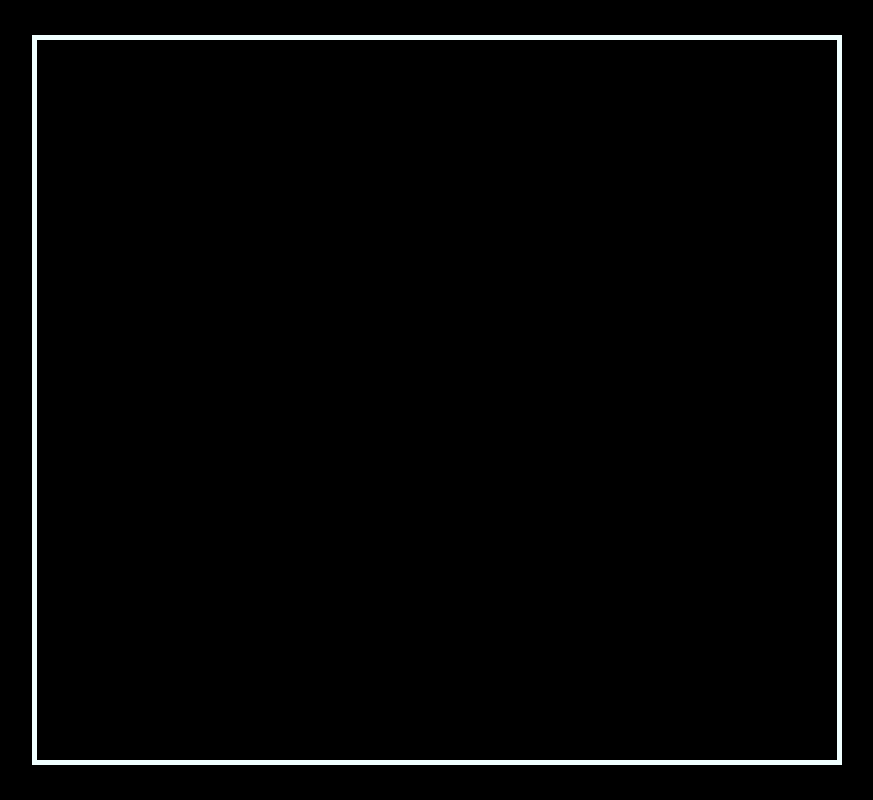
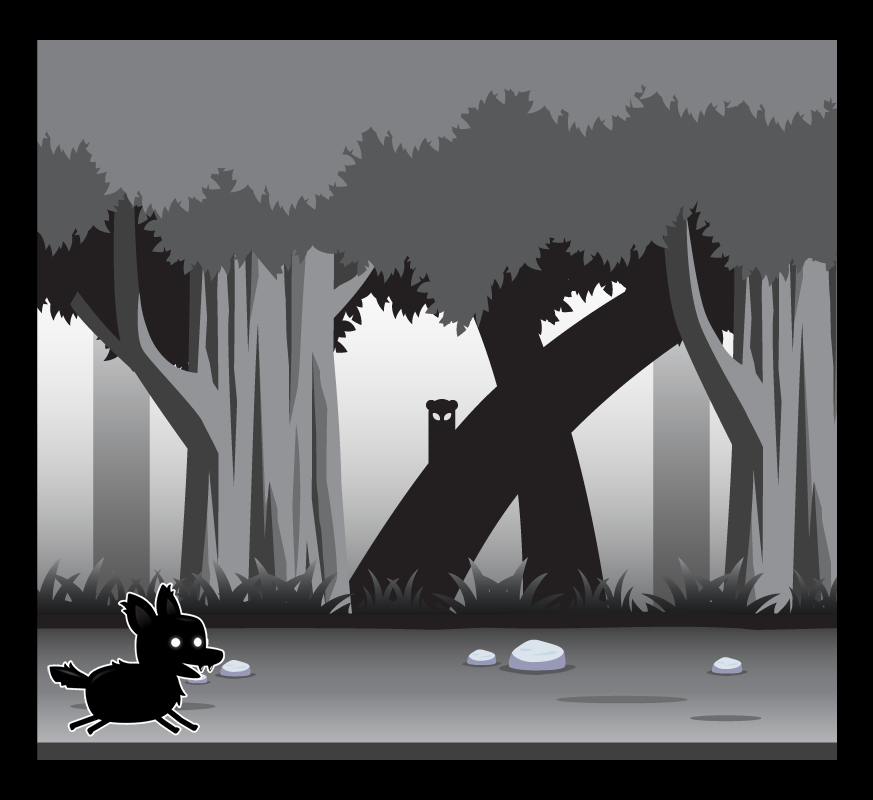
Before and after one commit to MADROCHA/Javascript-Side-Scroller-Game-Practice2022, a plain HTML site: page index.html in a window 1280 px wide. Shown: the whole page, without its empty margins (203-1076 px from the left). Drawn offline with Linux system fonts and the light colour scheme.

Commit message:
_script.js_classPlayer_constructor/draw(player),update(horizontal.speed_vertical.vy)/onGround(uitilityMethod.Boolean)/_classBackground_constructor_/draw(backgroundImage)//const_player_background_createNewObjects/function_animate.01//_SideScrollGame_

```diff
--- a/script.js
+++ b/script.js
@@ -32,10 +32,68 @@ window.addEventListener('load', function(){
         }
     }
     class Player {
-
+        constructor(gameWidth, gameHeight){
+            this.gameWidth = gameWidth;
+            this.gameHeight = gameHeight;
+            this.width = 200;
+            this.height = 200;
+            this.x = 0;
+            this.y = this.gameHeight - this.height;
+            this.image = document.getElementById('playerImage') ;
+            this.frameX = 0;
+            this.frameY = 0;
+            this.speed = 0;
+            this.vy = 0;
+            this.gravity = 1;
+        }
+        draw(context){
+            /* context.fillStyle = 'white';
+            context.fillRect(this.x, this.y, this.width, this.height); */
+            context.drawImage(this.image, this.frameX * this.width, this.frameY * this.height,  this.width, this.height, this.x, this.y, this.width, this.height)
+        }
+        update(input){
+            if (input.keys.indexOf('d') > -1){
+                this.speed = 5;
+            } else if (input.keys.indexOf('a') > -1){
+                this.speed = -5;
+            } else if (input.keys.indexOf('w') > -1 && this.onGround()){
+                this.vy -= 32;
+            } else {
+                this.speed = 0;
+            }
+            /*X HORIZONTAL MOVEMENTS */
+            this.x += this.speed;
+            /*X HORIZONTAL SCREEN PATH BLOCKED */
+            if ( this.x < 0) this.x = 0;
+            else if (this.x > this.gameWidth - player.width) this.x = this.gameWidth - this.width;
+            /*Y VERTICAL MOVEMENTS */
+            this.y += this.vy;
+            if (!this.onGround()){
+                this.vy += this.gravity;
+                this.frameY = 1;
+            } else {
+                this.vy = 0;
+                this.frameY = 0;
+            }
+            if (this.y > this.gameHeight - this.height) this.y = this.gameHeight - this.height;
+        }
+        onGround(){
+            return this.y >= this.gameHeight - this.height;
+        }
     }
     class Background {
-
+        constructor(gameWidth, gameHeight){
+            this.gameWidth = gameWidth;
+            this.gameHeight = gameHeight;
+            this.image = document.getElementById('backgroundImage');
+            this.x = 0,
+            this.y = 0,
+            this.width = 2400;
+            this.height = 720;
+        }
+        draw(context){
+            context.drawImage(this.image, this.x, this.y)
+        }
     }
     class Enemy {
 
@@ -50,12 +108,19 @@ window.addEventListener('load', function(){
     function displayStatusText(){
 
     }
+
     const input = new InputHandler();
-    function animate(){
-
-    }
-    /* FUNCTIONS */
+    const player = new Player(canvas.width, canvas.height);
+    const background = new Background(canvas.width, canvas.height);
 
 
-
+    function animate(){
+        ctx.clearRect(0, 0, canvas.width, canvas.height)
+        background.draw(ctx);
+        player.draw(ctx);
+        player.update(input);
+        requestAnimationFrame(animate);
+    }
+    animate();
+    /* FUNCTIONS */
 });
--- a/style.css
+++ b/style.css
@@ -7,7 +7,7 @@ body {
     top: 50%;
     left: 50%;
     transform: translate(-50%,-50%);
-    border: 5px solid azure;
+    /* border: 5px solid azure; */
 }
 #playerImage, #backgroundImage, #enemyImage {
     display: none;
```
